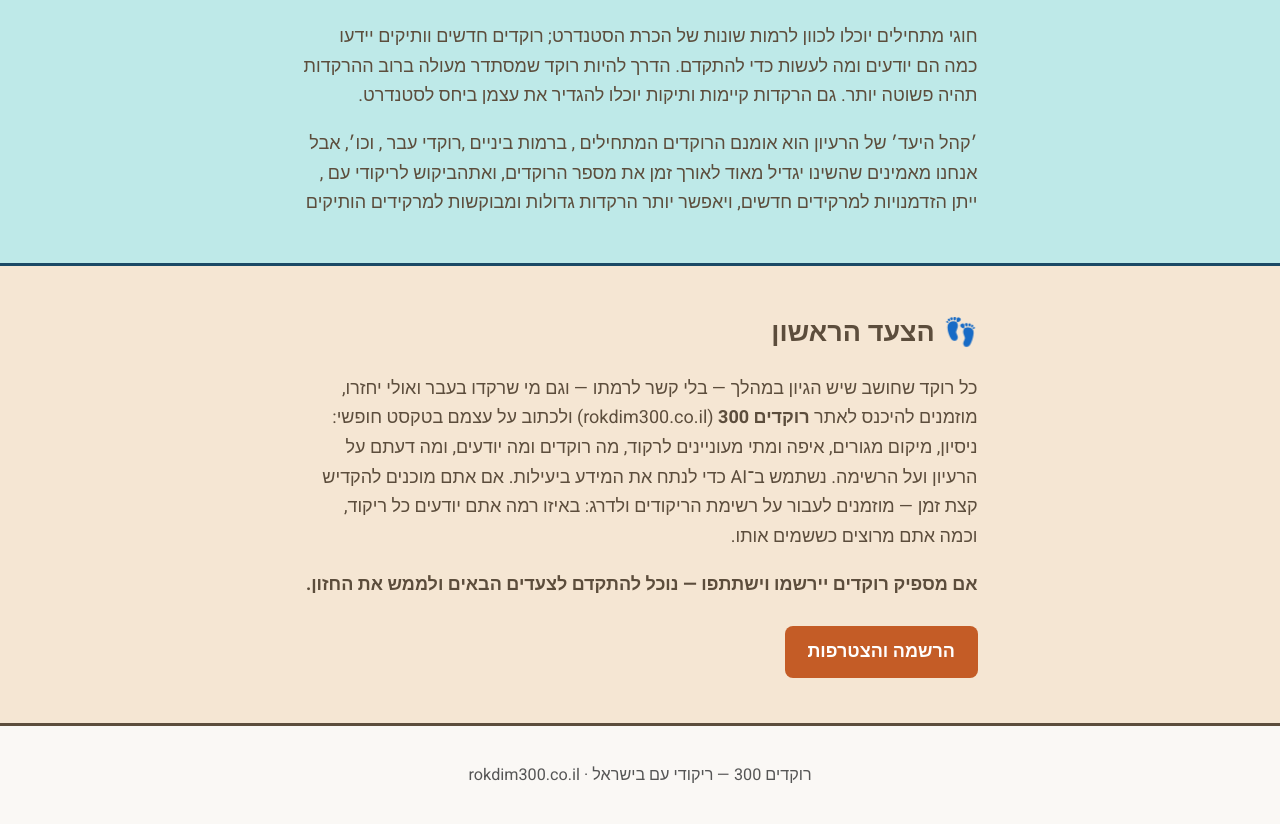
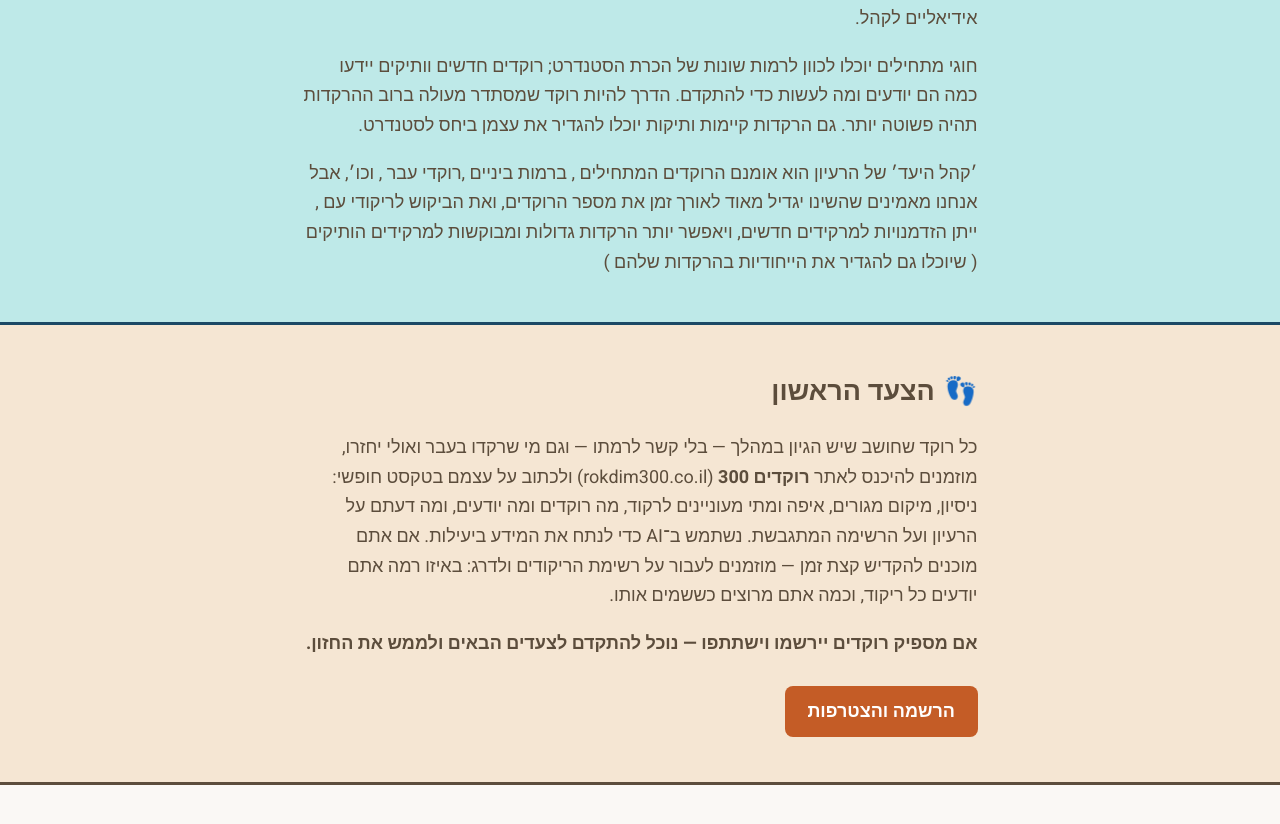
Before and after one commit to yigbn/rokdim3000, a React (Vite) app in the folder client/: page / in a window 1280 px wide. Shown: the part 1560-2384 px from the top of the page. Built offline with nearby package versions, Linux system fonts and the light colour scheme.

Commit message:
text changes

```diff
--- a/client/src/Landing.tsx
+++ b/client/src/Landing.tsx
@@ -61,7 +61,7 @@ export default function Landing() {
           </h2>
           <div className="section-content" style={{ color: "var(--step)" }}>
             <p>
-              <strong>אוסף ריקודים סטנדרטיים</strong> — כ־300 ריקודים, שכל קהילת הרוקדים משפיעה יחד על הרכב הרשימה. חציים זוגות וחציים מעגלים (מכל הסוגים והרמות), ועוד 150 מעגלים ו־150 זוגות לרוקדים ש"רוקדים רק מעגלים" או "רוקדים רק זוגות". דינמיות מתונה: פעם בחודש בכל קבוצה של 150 — נכנסים 2 ריקודים (ותיק + חדש) ויוצאים 2, כשההחלטה מתקבלת בדמוקרטיה של קהילת הרוקדים. כך בכל שנה מוחלפים 48 ריקודים, 24 מהם חדשים לגמרי — וריקוד חדש שנכנס הוא בוודאות רצוי על ידי רבים, ולא יילמד פעמיים־שלוש וייעלם. המספרים לא קדושים ויכולים להשתנות לפי רצון הרוקדים.
+              <strong>אוסף ריקודים סטנדרטיים</strong> — כ־300 ריקודים, שכל קהילת הרוקדים משפיעה יחד על הרכב הרשימה. חציים זוגות וחציים מעגלים (מכל הסוגים והרמות), ועוד 150 מעגלים ו־150 זוגות לרוקדים ש"רוקדים רק מעגלים" או "רוקדים רק זוגות". דינמיות מתונה: פעם בחודש בכל קבוצה של 150 — נכנסים 2 ריקודים (ותיק + חדש) ויוצאים 2, כשההחלטה מתקבלת בדמוקרטיה של קהילת הרוקדים. כך בכל שנה מוחלפים 48 ריקודים, 24 מהם חדשים לגמרי — וריקוד חדש שנכנס הוא בוודאות רצוי על ידי רבים, ולא יילמד פעמיים־שלוש וייעלם. המספרים לא קדושים ויכולים להשתנות לפי רצון הרוקדים.(ויכול להיות שמעבר ל 300/600 ריקודים יוגדרו קבוצות של פחות מ 300 או יותר מ600 ריקודים )
             </p>
             <p>
               אחרי בניית "ריקודי הסטנדרט" והמנגנונים הדמוקרטיים — יוכלו להיווצר חוגים והרקדות סביב זה. למשל: מערכת שתאסוף רצונות ותציע מיקום וזמן להרקדות שמתאימים לכמה שיותר אנשים; כשרוקדים נרשמים להרקדה, המערכת תבנה רשימת ריקודים ולימוד שמתאימים למי שבא (ואפשר להוסיף חצי שעת בקשות בסוף). המערכת תוכל גם לתכנן מרתונים או סופ״שים אידיאליים לקהל.
@@ -70,7 +70,7 @@ export default function Landing() {
               חוגי מתחילים יוכלו לכוון לרמות שונות של הכרת הסטנדרט; רוקדים חדשים וותיקים יידעו כמה הם יודעים ומה לעשות כדי להתקדם. הדרך להיות רוקד שמסתדר מעולה ברוב ההרקדות תהיה פשוטה יותר. גם הרקדות קיימות ותיקות יוכלו להגדיר את עצמן ביחס לסטנדרט.
             </p>
             <p>
-              ׳קהל היעד׳ של הרעיון הוא אומנם הרוקדים המתחילים , ברמות ביניים ,רוקדי עבר , וכו׳, אבל אנחנו מאמינים שהשינו יגדיל מאוד לאורך זמן את מספר הרוקדים, ואתהביקוש לריקודי עם , ייתן הזדמנויות למרקידים חדשים, ויאפשר יותר הרקדות גדולות ומבוקשות למרקידים הותיקים
+              ׳קהל היעד׳ של הרעיון הוא אומנם הרוקדים המתחילים , ברמות ביניים ,רוקדי עבר , וכו׳, אבל אנחנו מאמינים שהשינו יגדיל מאוד לאורך זמן את מספר הרוקדים, ואת הביקוש לריקודי עם , ייתן הזדמנויות למרקידים חדשים, ויאפשר יותר הרקדות גדולות ומבוקשות למרקידים הותיקים ( שיוכלו גם להגדיר את הייחודיות בהרקדות שלהם )
             </p>
           </div>
         </div>
@@ -83,7 +83,7 @@ export default function Landing() {
           </h2>
           <div className="section-content" style={{ color: "var(--step)" }}>
             <p>
-              כל רוקד שחושב שיש הגיון במהלך — בלי קשר לרמתו — וגם מי שרקדו בעבר ואולי יחזרו, מוזמנים להיכנס לאתר <strong>רוקדים 300</strong> (rokdim300.co.il) ולכתוב על עצמם בטקסט חופשי: ניסיון, מיקום מגורים, איפה ומתי מעוניינים לרקוד, מה רוקדים ומה יודעים, ומה דעתם על הרעיון ועל הרשימה. נשתמש ב־AI כדי לנתח את המידע ביעילות. אם אתם מוכנים להקדיש קצת זמן — מוזמנים לעבור על רשימת הריקודים ולדרג: באיזו רמה אתם יודעים כל ריקוד, וכמה אתם מרוצים כששמים אותו.
+              כל רוקד שחושב שיש הגיון במהלך — בלי קשר לרמתו — וגם מי שרקדו בעבר ואולי יחזרו, מוזמנים להיכנס לאתר <strong>רוקדים 300</strong> (rokdim300.co.il) ולכתוב על עצמם בטקסט חופשי: ניסיון, מיקום מגורים, איפה ומתי מעוניינים לרקוד, מה רוקדים ומה יודעים, ומה דעתם על הרעיון ועל הרשימה המתגבשת. נשתמש ב־AI כדי לנתח את המידע ביעילות. אם אתם מוכנים להקדיש קצת זמן — מוזמנים לעבור על רשימת הריקודים ולדרג: באיזו רמה אתם יודעים כל ריקוד, וכמה אתם מרוצים כששמים אותו.
             </p>
             <p>
               <strong>אם מספיק רוקדים יירשמו וישתתפו — נוכל להתקדם לצעדים הבאים ולממש את החזון.</strong>
@@ -99,7 +99,7 @@ export default function Landing() {
 
       <footer style={{ padding: "2rem 0", textAlign: "center", color: "var(--text-muted)", fontSize: "0.9rem" }}>
         <div className="container">
-          רוקדים 300 — ריקודי עם בישראל · rokdim300.co.il
+
         </div>
       </footer>
     </main>
```
